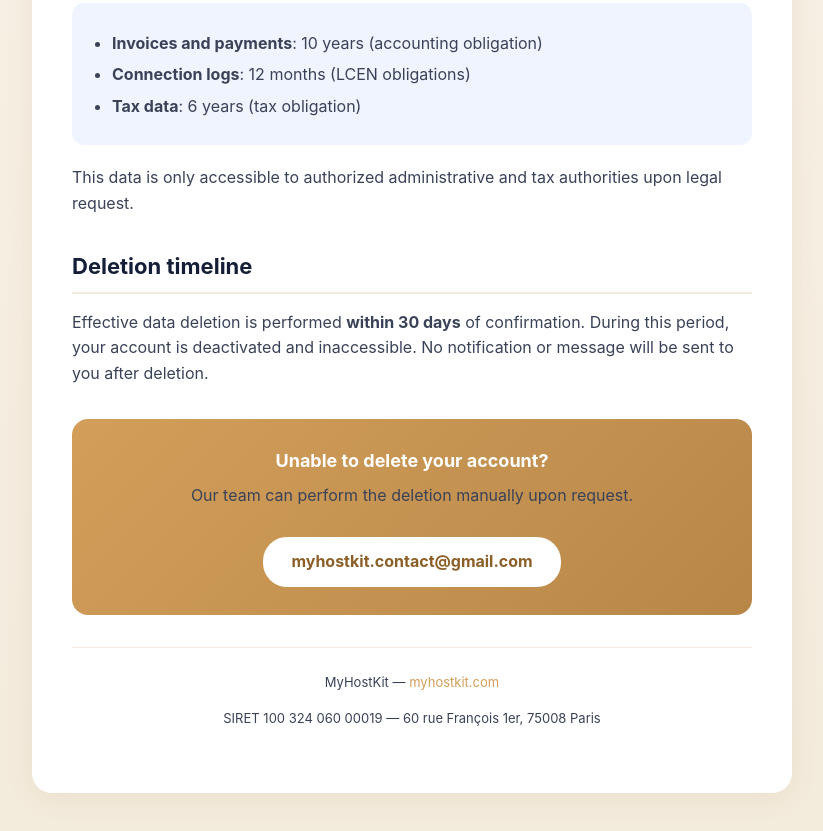
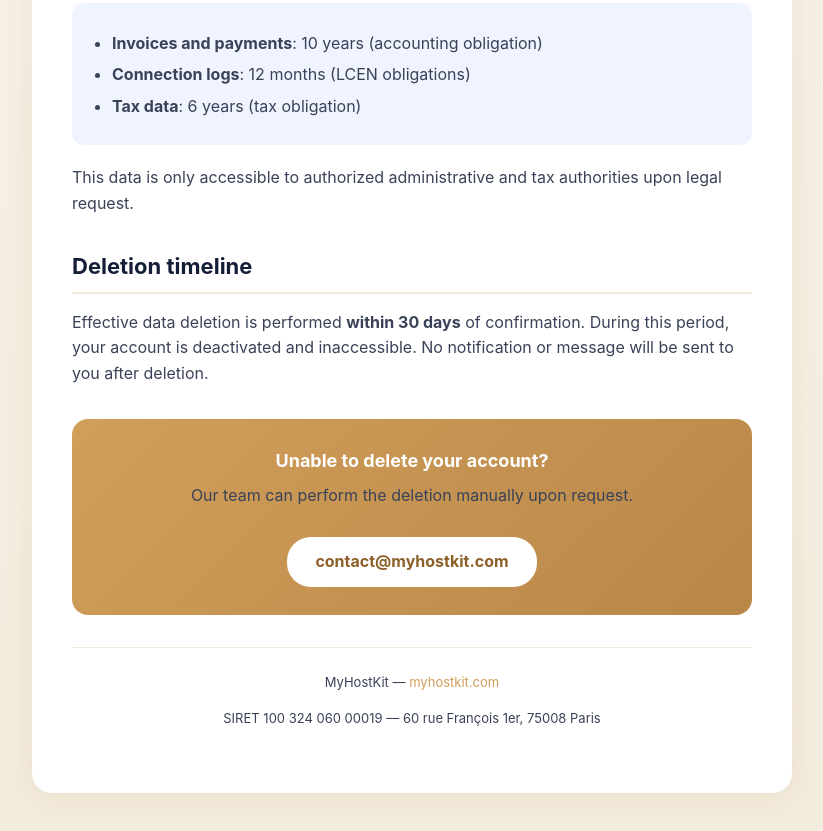
Before and after one commit to kiwidelajungle/myhostkit-app, a plain HTML site: page suppression-compte.html in a window 1280 px wide. Shown: the part 1514-2345 px from the top of the page, without its empty margins (228-1051 px from the left). Drawn offline with Linux system fonts and the light colour scheme.

Commit message:
Update suppression-compte.html

```diff
--- a/suppression-compte.html
+++ b/suppression-compte.html
@@ -231,7 +231,7 @@
     <div class="contact-cta">
       <h3>Vous ne parvenez pas à supprimer votre compte ?</h3>
       <p>Notre équipe peut effectuer la suppression manuellement à votre demande.</p>
-      <a href="mailto:myhostkit.contact@gmail.com?subject=Demande%20de%20suppression%20de%20compte">myhostkit.contact@gmail.com</a>
+      <a href="mailto:contact@myhostkit.com?subject=Demande%20de%20suppression%20de%20compte">contact@myhostkit.com</a>
     </div>
 
   </section>
@@ -288,7 +288,7 @@
     <div class="contact-cta">
       <h3>Unable to delete your account?</h3>
       <p>Our team can perform the deletion manually upon request.</p>
-      <a href="mailto:myhostkit.contact@gmail.com?subject=Account%20Deletion%20Request">myhostkit.contact@gmail.com</a>
+      <a href="mailto:contact@myhostkit.com?subject=Account%20Deletion%20Request">contact@myhostkit.com</a>
     </div>
 
   </section>
```
